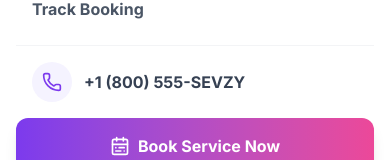
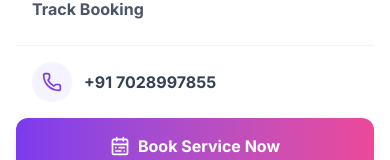
Before and after one commit to Naitamrahul/sevzy-home-services, a React (Vite) app: page / in a window 390 px wide. Both pictures are taken after a click on the button 354 px from the left and 40 px from the top of the page. Shown: the part 231-391 px from the top of the page. Built offline with nearby package versions, Linux system fonts and the light colour scheme.

Commit message:
set the in small screen navbar tel, set address in footer, set hero image

```diff
--- a/src/App.tsx
+++ b/src/App.tsx
@@ -159,7 +159,7 @@ export default function App() {
                   {/* Maid Image as requested: Custom generated asset */}
                   <div className="relative rounded-[36.5px] overflow-hidden border-4 border-white shadow-2xl">
                     <img
-                      src="/src/assets/images/hero_img.png"
+                      src="src/assets/images/hero_img.png"
                       alt="Smiling professional house cleaning lady wearing Sevzy uniform"
                       className="w-full h-auto object-cover hover:scale-101 transition-transform duration-500"
                       referrerPolicy="no-referrer"
--- a/src/components/Footer.tsx
+++ b/src/components/Footer.tsx
@@ -93,7 +93,7 @@ export default function Footer({ onNavigate }: FooterProps) {
               <li><button onClick={() => onNavigate('home')} className="hover:text-brand-pink transition-colors">Home Page</button></li>
               <li><button onClick={() => onNavigate('booking')} className="hover:text-brand-pink transition-colors">Pricing Configurator</button></li>
               <li><button onClick={() => onNavigate('tracker')} className="hover:text-brand-pink transition-colors">Live Active Tracker</button></li>
-              <li><a href="tel:+1800555SEVZY" className="hover:text-brand-pink transition-colors">Call Support Dispatch</a></li>
+              <li><a href="tel:+91 7028997855" className="hover:text-brand-pink transition-colors">Call Support Dispatch</a></li>
             </ul>
           </div>
 
@@ -103,7 +103,7 @@ export default function Footer({ onNavigate }: FooterProps) {
             <p className="text-sm text-gray-400 leading-relaxed mb-1">
               Sevzy HQ Inc.<br />
               945 Broadway Avenue<br />
-              New York, NY 10011
+              Nagpur, 440001, India
             </p>
             <p className="text-xs text-brand-pink font-bold">
               Mon - Sun: 7:00 AM - 10:00 PM
--- a/src/components/Navbar.tsx
+++ b/src/components/Navbar.tsx
@@ -119,13 +119,13 @@ export default function Navbar({ onNavigate, activeSection }: NavbarProps) {
 
             <div className="pt-4 border-t border-gray-100 space-y-4">
               <a
-                href="tel:+1800555SEVZY"
+                href="tel:+91 7028997855"
                 className="flex items-center space-x-3 text-base font-bold text-gray-700 px-4"
               >
                 <div className="p-2.5 bg-brand-violet-light rounded-full text-brand-violet">
                   <IconPhone className="w-5 h-5" />
                 </div>
-                <span>+1 (800) 555-SEVZY</span>
+                <span>+91 7028997855</span>
               </a>
 
               <button
```
